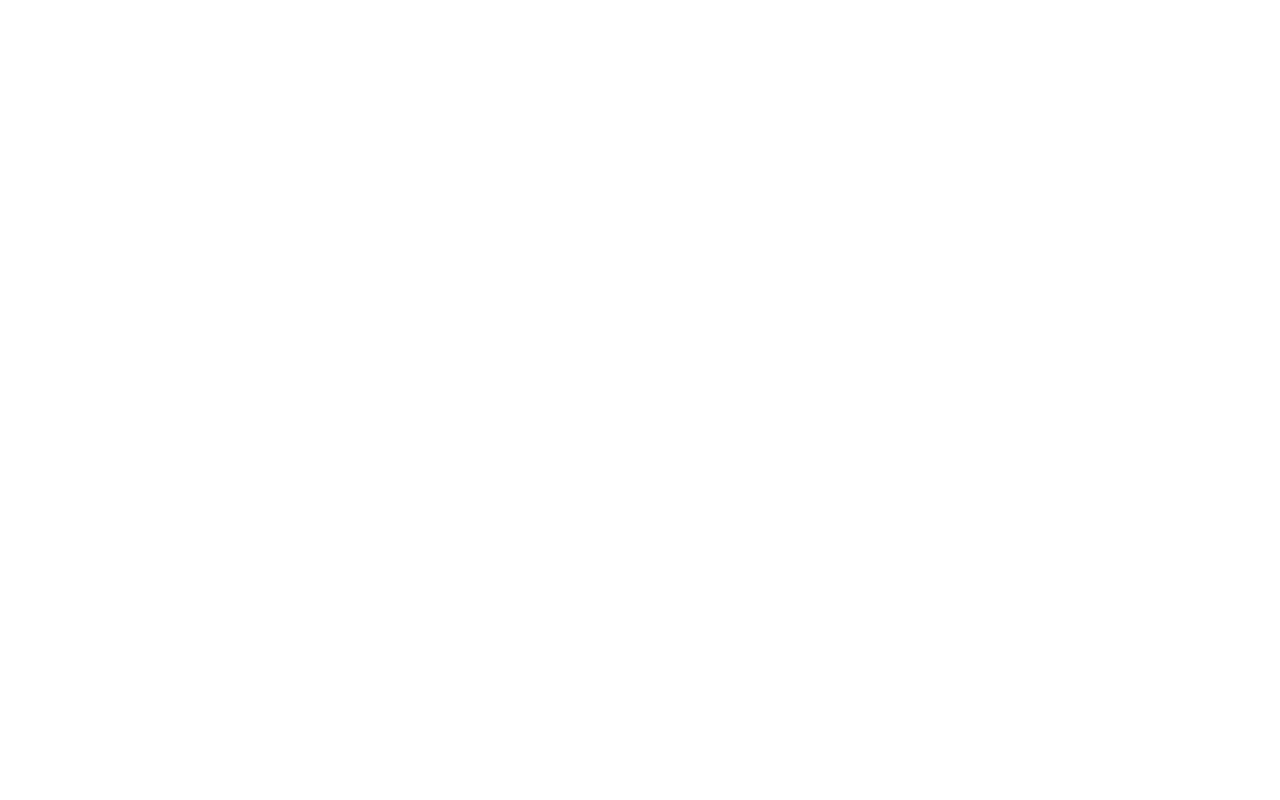
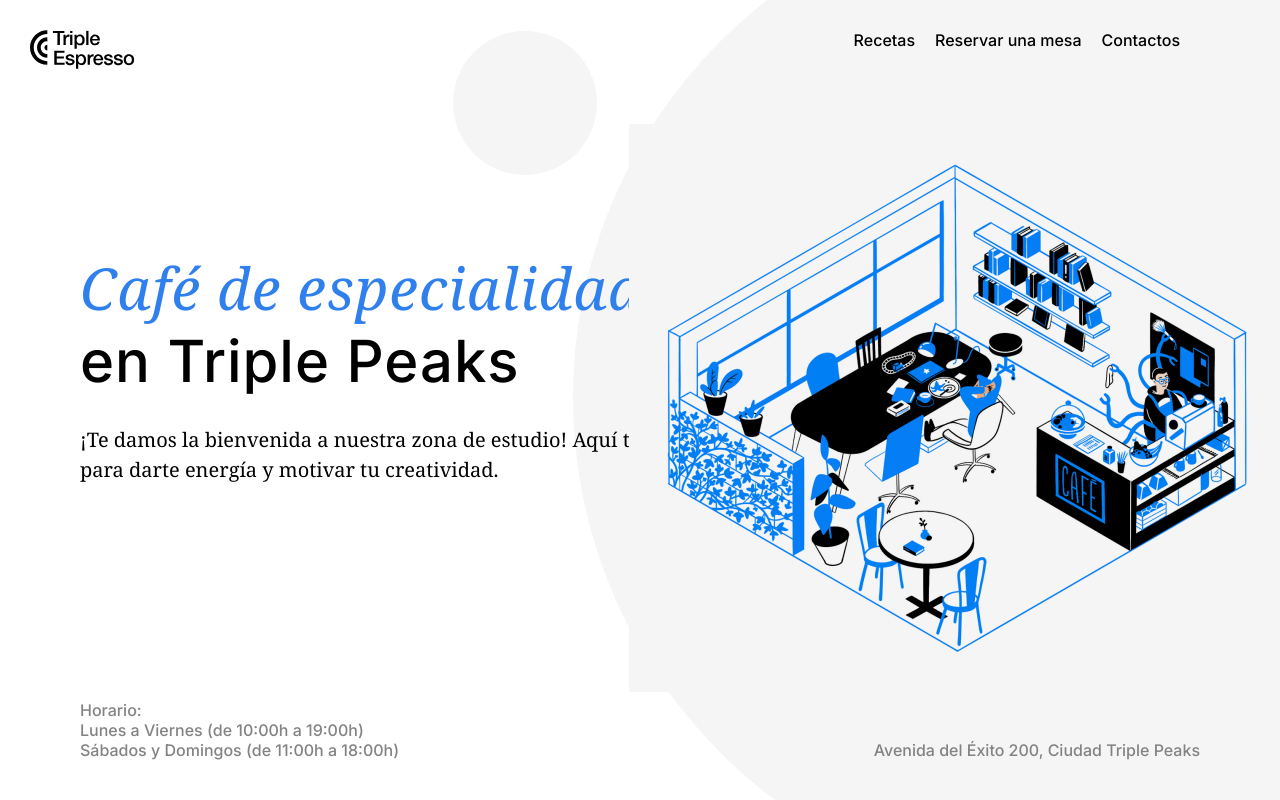
Before and after one commit to AntonioSerranoJs18/web_project_coffeeshop, a plain HTML site: page index.html in a window 1280 px wide. Drawn offline with Linux system fonts and the light colour scheme.

Commit message:
first part

```diff
--- a/index.html
+++ b/index.html
@@ -1,11 +1,77 @@
 <!DOCTYPE html>
-<html lang="en">
-<head>
-    <meta charset="UTF-8">
-    <meta name="viewport" content="width=device-width, initial-scale=1.0">
-    <title>Document</title>
-</head>
-<body>
+<html lang="es">
+  <head>
+    <meta charset="UTF-8" />
+    <meta name="viewport" content="width=device-width, initial-scale=1.0" />
+    <meta name="author" content="Antonio S. Jiménez" />
+    <meta
+      name="keywords"
+      content="cafetería de estudio, café, espacio de trabajo, coworking, ambiente tranquilo, wifi gratis, café y estudio, lugar para estudiar, bebidas calientes, snacks para estudiantes"
+    />
+    <title>Cafetería Triple Peaks</title>
+    <link rel="shortcut icon" href="favicon.ico" />
+    <link rel="stylesheet" href="pages/index.css" />
+    <link rel="stylesheet" href="./vendor/normalize.css" />
+    <link
+      href="https://fonts.googleapis.com/css2?family=Inter:wght@400;500;700&family=Noto+Serif:ital,wght@0,400;1,400&display=swap"
+      rel="stylesheet"
+    />
+  </head>
+  <body>
+    <div class="page">
+      <header class="header">
+        <nav class="nav">
+          <img
+            src="images/logo_coffeeshop_dark.svg"
+            alt="Logo de la cafetería Triple Peaks"
+            class="nav__logo"
+          />
+          <ul class="nav__links">
+            <li><a class="nav__link" href="">Recetas</a></li>
+            <li><a class="nav__link" href="">Reservar una mesa</a></li>
+            <li><a class="nav__link" href="">Contactos</a></li>
+          </ul>
+        </nav>
+        <section class="header__content">
+          <div>
+            <h1 class="header__title">
+              <span class="header__span-accent">Café de especialidad</span
+              ><br />
+              en Triple Peaks
+            </h1>
+            <p class="header__description">
+              ¡Te damos la bienvenida a nuestra zona de estudio! Aquí tenemos
+              café para darte energía y motivar tu creatividad.
+            </p>
+          </div>
+          <img
+            src="images/inside_coffee_shop.png"
+            alt="Ilustración de una zona de estudio"
+            class="header__image"
+          />
+        </section>
 
-</body>
+        <section class="footer">
+          <div class="footer__content">
+            <div class="footer__hours">
+              <p class="footer__title">Horario:</p>
+              <p class="footer__day">
+                Lunes a Viernes
+                <span class="footer__time">(de 10:00h a 19:00h)</span>
+              </p>
+              <p class="footer__day">
+                Sábados y Domingos
+                <span class="footer__time">(de 11:00h a 18:00h)</span>
+              </p>
+            </div>
+            <div class="footer__location">
+              <p class="footer__address">
+                Avenida del Éxito 200, Ciudad Triple Peaks
+              </p>
+            </div>
+          </div>
+        </section>
+      </header>
+    </div>
+  </body>
 </html>
--- a/pages/index.css
+++ b/pages/index.css
@@ -0,0 +1,157 @@
+.page {
+  max-width: 1600px;
+  min-width: 1100px;
+  margin: auto;
+  font-size: 16px;
+  line-height: 20px;
+  font-family: "Inter", sans-serif;
+}
+
+.header {
+  display: flex;
+  flex-direction: column;
+  height: 100vh;
+  min-height: 720px;
+  max-height: 800px;
+
+  position: relative;
+  box-sizing: border-box;
+  background-image: url("../images/background_header.svg");
+  background-size: cover;
+  background-position: center;
+  background-repeat: no-repeat;
+}
+
+.nav {
+  display: flex;
+  justify-content: space-between;
+}
+
+.nav__logo {
+  position: relative;
+  margin-top: 30px;
+  margin-left: 30px;
+  width: 105px;
+  height: 39px;
+}
+
+.nav__links {
+  margin-top: 30px;
+  margin-left: auto;
+  margin-right: 80px;
+  display: flex;
+  list-style-type: none;
+}
+
+.nav__link {
+  margin-right: 20px;
+  font-family: "Inter", Arial, sans-serif;
+  font-style: normal;
+  font-weight: 500;
+  font-size: 16px;
+  line-height: 20px;
+  text-decoration: none;
+  color: #000;
+}
+
+.header__content {
+  display: flex;
+}
+
+.header__title {
+  font-family: "Inter", Arial, sans-serif;
+  font-style: normal;
+  font-size: 58px;
+  max-width: 709px;
+  line-height: 72px;
+  font-weight: 500;
+  margin-top: 183px;
+  margin-left: 80px;
+  margin-bottom: 0px;
+  letter-spacing: 1px;
+}
+
+.header__span-accent {
+  font-family: "Noto serif", "Times New Roman", serif;
+  font-style: italic;
+  font-size: 58px;
+  line-height: 72px;
+  color: #2f80ed;
+}
+
+.header__description {
+  max-width: 686px;
+  font-family: "Noto serif", "Times New Roman", serif;
+  font-style: normal;
+  font-size: 20px;
+  margin-top: 28px;
+  margin-left: 80px;
+  line-height: 30px;
+}
+
+.header__image {
+  max-width: 646px;
+  height: 568px;
+  position: absolute;
+  top: 124px;
+  right: 5px;
+}
+
+.footer {
+  margin-top: auto;
+  width: 100%;
+  position: relative;
+}
+
+.footer__content {
+  margin: 0;
+  display: flex;
+  justify-content: space-between;
+}
+
+.footer__hours {
+  margin-left: 80px;
+  margin-bottom: 40px;
+  padding-left: 0;
+  font-family: "Inter", Arial, sans-serif;
+  font-weight: 500;
+  font-size: 16px;
+  line-height: 1.2; /* Espaciado más compacto */
+  color: #838383;
+}
+
+.footer__title {
+  margin-top: auto;
+  margin-bottom: 0px;
+  font-family: "Inter", Arial, sans-serif;
+  font-weight: 500;
+  font-size: 16px;
+  line-height: 20px;
+  color: #838383;
+}
+
+.footer__day {
+  margin-top: auto;
+  margin-bottom: 0px;
+  font-family: "Inter", Arial, sans-serif;
+  font-weight: 500;
+  font-size: 16px;
+  line-height: 20px;
+  color: #838383;
+}
+
+.footer__location {
+  margin-top: auto;
+  margin-bottom: 40px;
+  margin-right: 80px;
+}
+
+.footer__address {
+  margin-top: auto;
+  margin-bottom: 0px;
+  font-family: "Inter", Arial, sans-serif;
+  font-weight: 500;
+  font-size: 16px;
+  line-height: 20px;
+  color: #838383;
+}
```
Also changed, not shown: favicon.ico, images/favicon_coffee_bean.ico (deleted).
